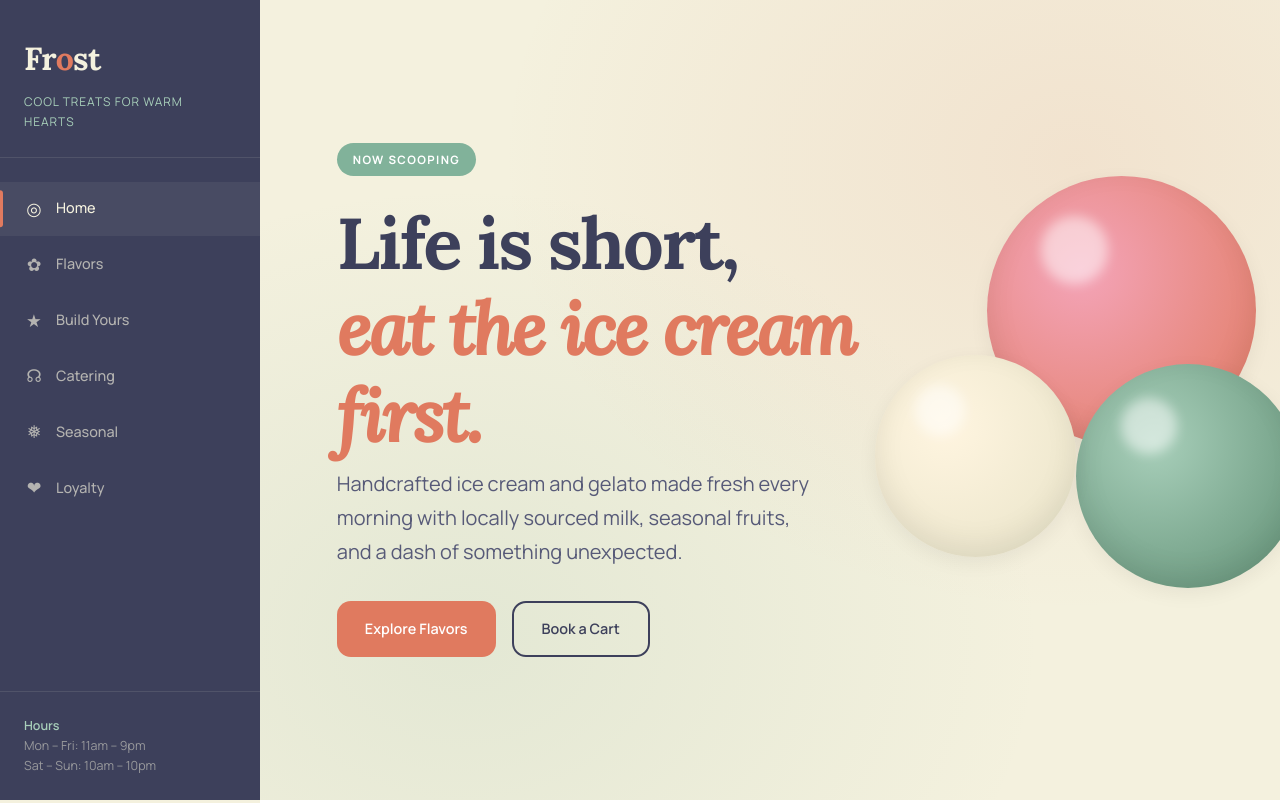
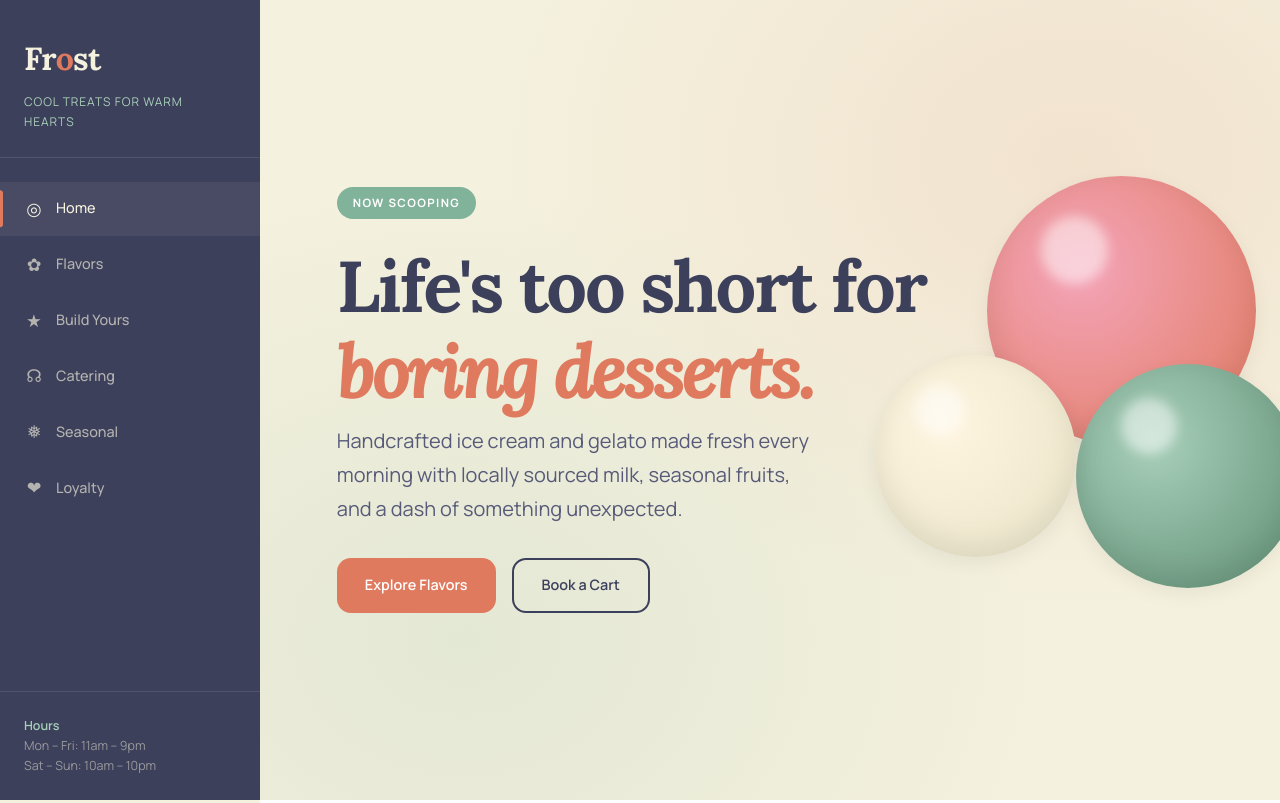
Before and after one commit to Ayoub-So/AppCode, a plain HTML site: page src/index.html in a window 1280 px wide. Shown: the top 803 px of the page. Drawn offline with Linux system fonts and the light colour scheme.

Commit message:
test full CI/CD

```diff
--- a/src/index.html
+++ b/src/index.html
@@ -80,7 +80,7 @@ https://templatemo.com/tm-613-frost-bakery
       <div class="hero__content">
         <div class="hero__badge reveal">Now Scooping</div>
         <h1 class="hero__title reveal reveal-delay-1">
-          Life is short,<br><em> eat the ice cream first.</em>
+          Life's too short for<br><em>boring desserts.</em>
         </h1>
         <p class="hero__subtitle reveal reveal-delay-2">
           Handcrafted ice cream and gelato made fresh every morning with locally sourced milk, seasonal fruits, and a dash of something unexpected.
```
